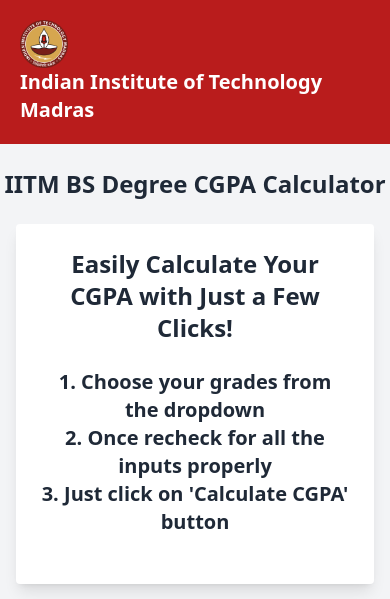
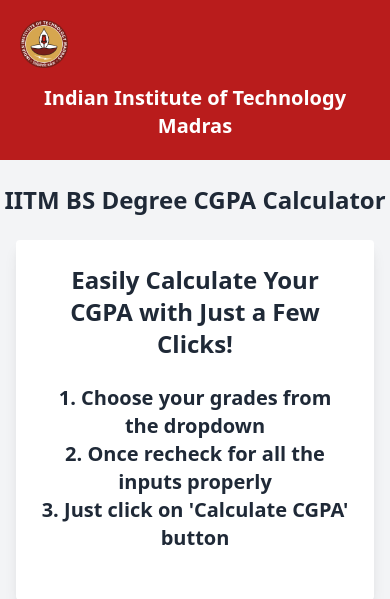
Before and after one commit to Mahadevan2005/IITM-CGPA-CALCULATOR_V2, a Flask app: page / in a window 390 px wide. Shown: the top 599 px of the page. Run offline with Flask 3, Linux system fonts and the light colour scheme; some libraries are stand-ins or nearby versions.

Commit message:
Update index.html

```diff
--- a/templates/index.html
+++ b/templates/index.html
@@ -9,10 +9,10 @@
 <body class="bg-gray-100 font-sans">
     <!-- Header Section -->
     <div class="bg-red-700 p-5 text-white">
-        <div class="max-w-6xl mx-auto flex items-center flex-wrap">
-            <img src="/static/iitm_logo.png" alt="IITM Logo" class="h-12 mr-4">
-            <h1 class="text-xl font-bold">Indian Institute of Technology Madras</h1>
-        </div>
+    <div class="max-w-6xl mx-auto flex items-center gap-4 flex-wrap">
+        <img src="/static/iitm_logo.png" alt="IITM Logo" class="h-12">
+        <h1 class="text-xl font-bold text-center sm:text-left">Indian Institute of Technology Madras</h1>
+    </div>
     </div>
     <h1 class="text-2xl font-bold text-center text-gray-800 mt-6 mb-6">IITM BS Degree CGPA Calculator</h1>
     <div class="bg-white p-6 shadow-lg rounded mb-5 mx-4 sm:mx-10 md:mx-20 lg:mx-40">
```
